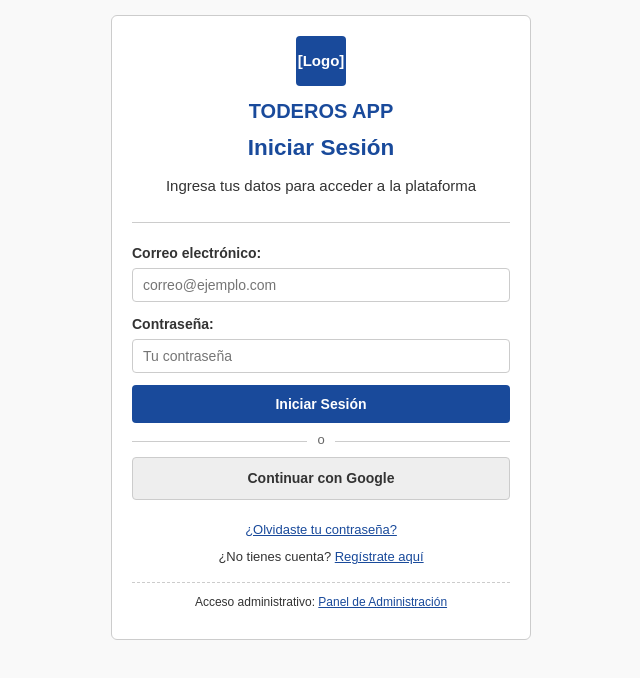
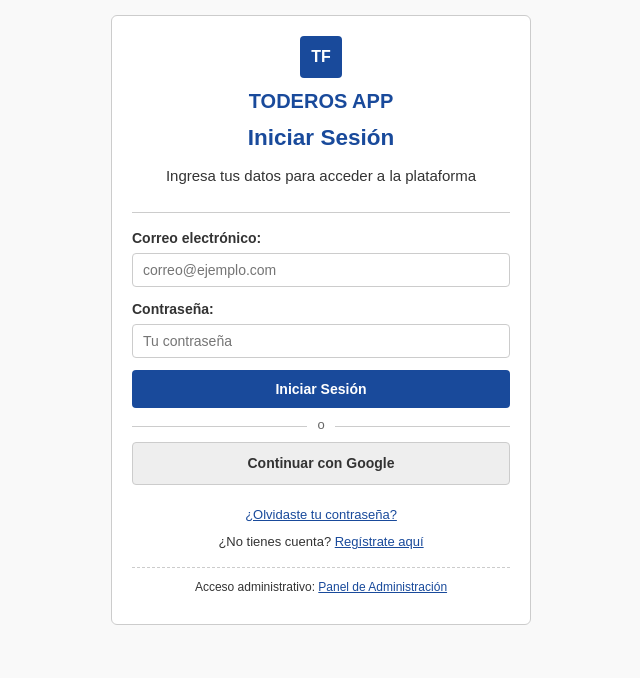
Before and after one commit to dianacatolicoc/webapp-toderos, a plain HTML site: page index.html in a window 1280 px wide. Shown: the whole page, without its empty margins (319-959 px from the left). Drawn offline with Linux system fonts and the light colour scheme.

Commit message:
feat: mantener isotipo basico TF en encabezado

```diff
--- a/css/index.css
+++ b/css/index.css
@@ -3,19 +3,7 @@
    ========================================================================== */
 
 .login-box {
-  margin-top: 20px;
-}
-
-.login-brand-logo {
-  width: 50px;
-  height: 50px;
-  background-color: var(--color-primary);
-  color: #fff;
-  line-height: 50px;
-  text-align: center;
-  font-weight: bold;
-  border-radius: 4px;
-  margin: 0 auto 10px auto;
+  margin-top: 15px;
 }
 
 .divider-simple {
--- a/css/styles.css
+++ b/css/styles.css
@@ -67,6 +67,20 @@ a:hover {
   border-bottom: 1px solid var(--color-border);
   padding-bottom: 15px;
   margin-bottom: 15px;
+}
+
+.brand-logo-box {
+  width: 42px;
+  height: 42px;
+  background-color: var(--color-primary);
+  color: #ffffff;
+  display: inline-flex;
+  align-items: center;
+  justify-content: center;
+  font-weight: bold;
+  font-size: 16px;
+  border-radius: 4px;
+  margin-bottom: 8px;
 }
 
 .brand-name {
--- a/index.html
+++ b/index.html
@@ -1,5 +1,6 @@
 <!DOCTYPE html>
 <html lang="es">
+
 <head>
   <meta charset="UTF-8">
   <meta name="viewport" content="width=device-width, initial-scale=1.0">
@@ -9,6 +10,8 @@
   <!-- Estilos de pantalla -->
   <link rel="stylesheet" href="css/index.css">
 </head>
+
+
   <body>
 
       <!-- Contenedor principal de la pantalla móvil -->
@@ -16,7 +19,7 @@
 
           <!-- Encabezado con logo y título -->
           <header class="site-header">
-      <div class="login-brand-logo">[Logo]</div>
+            <div class="brand-logo-box">TF</div>
             <h1 class="brand-name">TODEROS APP</h1>
             <h2>Iniciar Sesión</h2>
             <p>Ingresa tus datos para acceder a la plataforma</p>
@@ -62,4 +65,5 @@
       </main>
 
   </body>
+
 </html>
```
Also changed, not shown: registro.html (+1 -0 lines). Lines whose indentation alone changed are shown as unchanged.
